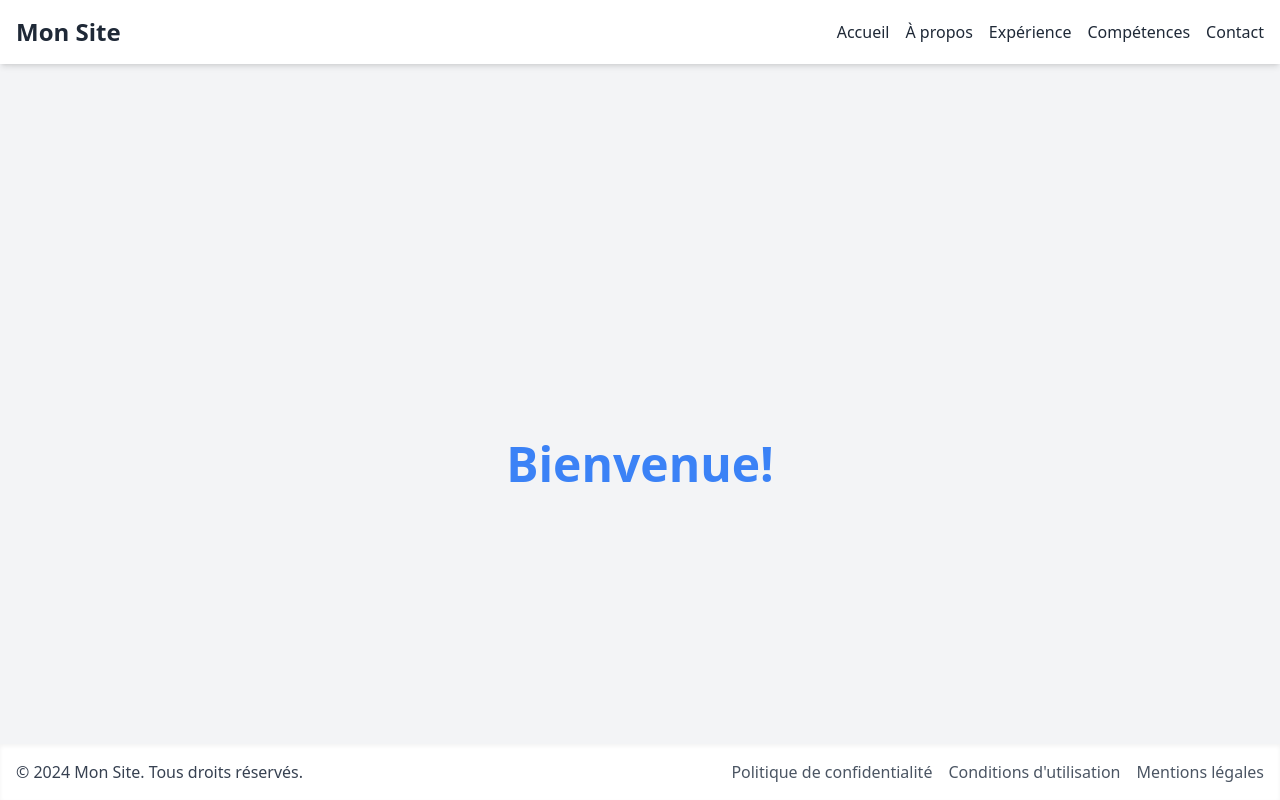
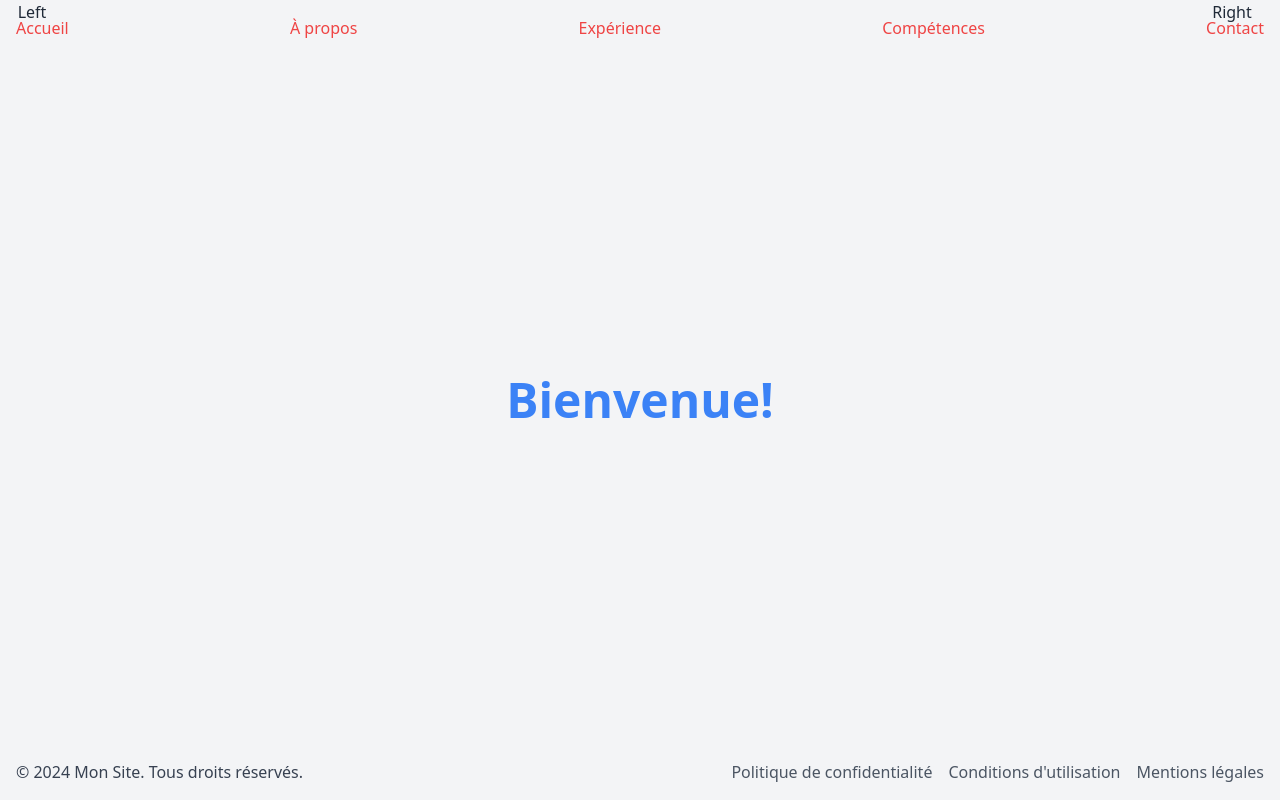
Before and after one commit to JeffSilverface/cv, a Nuxt app: page / in a window 1280 px wide. Built offline with nearby package versions, Linux system fonts and the light colour scheme.

Commit message:
mise en place des composants et des asides

```diff
--- a/app.vue
+++ b/app.vue
@@ -1,108 +1,24 @@
+<script setup lang="ts"></script>
+
 <template>
   <div class="flex flex-col h-screen">
-    <!-- Header fixe -->
-    <header class="fixed top-0 left-0 right-0 bg-white shadow-md z-50">
-      <div class="container mx-auto flex justify-between items-center p-4">
-        <div class="text-2xl font-bold">Mon Site</div>
-        <nav class="space-x-4">
-          <a href="#home" class="text-gray-800 hover:text-blue-500">Accueil</a>
-          <a href="#about" class="text-gray-800 hover:text-blue-500">À propos</a>
-          <a href="#experience" class="text-gray-800 hover:text-blue-500">Expérience</a>
-          <a href="#skills" class="text-gray-800 hover:text-blue-500">Compétences</a>
-          <a href="#contact" class="text-gray-800 hover:text-blue-500">Contact</a>
-        </nav>
-      </div>
+    <header>
+      <Header />
     </header>
 
-    <main class="flex-1 overflow-y-auto mt-16">
-      <section id="home" class="min-h-screen flex items-center justify-center bg-gray-100">
-        <h1 class="text-5xl font-bold text-blue-500">Bienvenue!</h1>
-      </section>
+    <aside><LeftAside /></aside>
+    <aside><RightAside /></aside>
 
-      <section id="about" class="min-h-screen flex items-center justify-center bg-white">
-        <div class="max-w-2xl text-center p-6">
-          <h2 class="text-3xl font-bold mb-4">À propos de moi</h2>
-          <p class="text-lg text-gray-700">
-            Je suis un développeur passionné par la création d'applications web modernes et réactives.
-          </p>
-        </div>
-      </section>
+    <main class="flex-1 snap-y snap-mandatory overflow-y-scroll h-screen">
+      <SectionHome />
+      <SectionAboutMe />
+      <SectionExperience />
+      <SectionSkills />
+      <SectionContact />
+    </main>
 
-      <section id="experience" class="min-h-screen flex items-center justify-center bg-gray-100">
-        <div class="max-w-2xl text-center p-6">
-          <h2 class="text-3xl font-bold mb-4">Expérience et Éducation</h2>
-          <p class="text-lg text-gray-700">
-            J'ai travaillé dans diverses entreprises et j'ai étudié l'informatique à l'université.
-          </p>
-        </div>
-      </section>
-
-      <section id="skills" class="min-h-screen flex items-center justify-center bg-white">
-        <div class="max-w-2xl text-center p-6">
-          <h2 class="text-3xl font-bold mb-4">Compétences</h2>
-          <p class="text-lg text-gray-700">
-            Mes compétences incluent le développement frontend avec Vue.js, Nuxt, et Tailwind CSS.
-          </p>
-        </div>
-      </section>
-
-      <section id="contact" class="min-h-screen flex items-center justify-center bg-gray-100">
-        <div class="max-w-lg w-full p-6 bg-white rounded-lg shadow-md">
-          <h2 class="text-3xl font-bold mb-6 text-center">Contactez-moi</h2>
-          <form @submit.prevent="handleSubmit">
-            <div class="mb-4">
-              <label for="name" class="block text-sm font-medium text-gray-700">Nom</label>
-              <input
-                type="text"
-                id="name"
-                class="mt-1 block w-full border-gray-300 rounded-md shadow-sm focus:ring-indigo-500 focus:border-indigo-500"
-                required
-              />
-            </div>
-            <div class="mb-4">
-              <label for="email" class="block text-sm font-medium text-gray-700">Email</label>
-              <input
-                type="email"
-                id="email"
-                class="mt-1 block w-full border-gray-300 rounded-md shadow-sm focus:ring-indigo-500 focus:border-indigo-500"
-                required
-              />
-            </div>
-            <div class="mb-4">
-              <label for="message" class="block text-sm font-medium text-gray-700">Message</label>
-              <textarea
-                id="message"
-                rows="4"
-                class="mt-1 block w-full border-gray-300 rounded-md shadow-sm focus:ring-indigo-500 focus:border-indigo-500"
-                required
-              ></textarea>
-            </div>
-            <div class="text-center">
-              <button type="submit" class="bg-indigo-600 text-white px-4 py-2 rounded-md hover:bg-indigo-700">
-                Envoyer
-              </button>
-            </div>
-          </form>
-        </div>
-      </section>
-    </main>
-    <footer class="bg-white shadow-inner mt-auto">
-      <div class="container mx-auto py-4 px-4 flex justify-between items-center">
-        <div class="text-gray-700">&copy; 2024 Mon Site. Tous droits réservés.</div>
-        <div class="flex space-x-4">
-          <a href="#" class="text-gray-600 hover:text-blue-500">Politique de confidentialité</a>
-          <a href="#" class="text-gray-600 hover:text-blue-500">Conditions d'utilisation</a>
-          <a href="#" class="text-gray-600 hover:text-blue-500">Mentions légales</a>
-        </div>
-      </div>
+    <footer>
+      <Footer />
     </footer>
   </div>
 </template>
-
-<script setup lang="ts">
-const handleSubmit = () => {
-  alert('Formulaire soumis!')
-}
-</script>
-
-<style></style>
--- /dev/null
+++ b/components/Footer.vue
@@ -0,0 +1,14 @@
+<script setup lang="ts"></script>
+
+<template>
+  <div class="fixed bottom-0 left-0 right-0 bg-transparent z-10">
+    <div class="container mx-auto py-4 px-4 flex justify-between items-center">
+      <div class="text-gray-700">&copy; 2024 Mon Site. Tous droits réservés.</div>
+      <div class="flex space-x-4">
+        <a href="#" class="text-gray-600 hover:text-blue-500">Politique de confidentialité</a>
+        <a href="#" class="text-gray-600 hover:text-blue-500">Conditions d'utilisation</a>
+        <a href="#" class="text-gray-600 hover:text-blue-500">Mentions légales</a>
+      </div>
+    </div>
+  </div>
+</template>
--- /dev/null
+++ b/components/Header.vue
@@ -0,0 +1,20 @@
+<script setup lang="ts">
+const scrollToSection = (id: string) => {
+  const section = document.getElementById(id)
+  if (section) {
+    section.scrollIntoView({ behavior: 'smooth' })
+  }
+}
+</script>
+
+<template>
+  <div class="fixed top-0 left-0 right-0 bg-transparent z-10">
+    <div class="container mx-auto flex justify-between items-center p-4">
+      <a @click="scrollToSection('home')" class="text-red-500 cursor-pointer">Accueil</a>
+      <a @click="scrollToSection('about')" class="text-red-500 cursor-pointer">À propos</a>
+      <a @click="scrollToSection('experience')" class="text-red-500 cursor-pointer"> Expérience </a>
+      <a @click="scrollToSection('skills')" class="text-red-500 cursor-pointer"> Compétences </a>
+      <a @click="scrollToSection('contact')" class="text-red-500 cursor-pointer">Contact</a>
+    </div>
+  </div>
+</template>
--- /dev/null
+++ b/components/LeftAside.vue
@@ -0,0 +1,5 @@
+<script setup lang="ts"></script>
+
+<template>
+  <div class="w-16 bg-transparent h-screen fixed top-0 left-0 flex justify-center">Left</div>
+</template>
--- /dev/null
+++ b/components/RightAside.vue
@@ -0,0 +1,5 @@
+<script setup lang="ts"></script>
+
+<template>
+  <div class="w-16 bg-transparent h-screen fixed top-0 right-4 flex justify-center">Right</div>
+</template>
--- /dev/null
+++ b/components/SectionAboutMe.vue
@@ -0,0 +1,12 @@
+<script setup lang="ts"></script>
+
+<template>
+  <section id="about" class="snap-start min-h-screen flex items-center justify-center bg-white">
+    <div class="max-w-2xl text-center p-6">
+      <h2 class="text-3xl font-bold mb-4">À propos de moi</h2>
+      <p class="text-lg text-gray-700">
+        Je suis un développeur passionné par la création d'applications web modernes et réactives.
+      </p>
+    </div>
+  </section>
+</template>
--- /dev/null
+++ b/components/SectionContact.vue
@@ -0,0 +1,47 @@
+<script setup lang="ts">
+const handleSubmit = () => {
+  alert('Formulaire soumis!')
+}
+</script>
+
+<template>
+  <section id="contact" class="snap-start min-h-screen flex items-center justify-center bg-gray-100">
+    <div class="max-w-lg w-full p-6 bg-white rounded-lg shadow-md">
+      <h2 class="text-3xl font-bold mb-6 text-center">Contactez-moi</h2>
+      <form @submit.prevent="handleSubmit">
+        <div class="mb-4">
+          <label for="name" class="block text-sm font-medium text-gray-700">Nom</label>
+          <input
+            type="text"
+            id="name"
+            class="mt-1 block w-full border-gray-300 rounded-md shadow-sm focus:ring-indigo-500 focus:border-indigo-500"
+            required
+          />
+        </div>
+        <div class="mb-4">
+          <label for="email" class="block text-sm font-medium text-gray-700">Email</label>
+          <input
+            type="email"
+            id="email"
+            class="mt-1 block w-full border-gray-300 rounded-md shadow-sm focus:ring-indigo-500 focus:border-indigo-500"
+            required
+          />
+        </div>
+        <div class="mb-4">
+          <label for="message" class="block text-sm font-medium text-gray-700">Message</label>
+          <textarea
+            id="message"
+            rows="4"
+            class="mt-1 block w-full border-gray-300 rounded-md shadow-sm focus:ring-indigo-500 focus:border-indigo-500"
+            required
+          ></textarea>
+        </div>
+        <div class="text-center">
+          <button type="submit" class="bg-indigo-600 text-white px-4 py-2 rounded-md hover:bg-indigo-700">
+            Envoyer
+          </button>
+        </div>
+      </form>
+    </div>
+  </section>
+</template>
--- /dev/null
+++ b/components/SectionExperience.vue
@@ -0,0 +1,12 @@
+<script setup lang="ts"></script>
+
+<template>
+  <section id="experience" class="snap-start min-h-screen flex items-center justify-center bg-gray-100">
+    <div class="max-w-2xl text-center p-6">
+      <h2 class="text-3xl font-bold mb-4">Expérience et Éducation</h2>
+      <p class="text-lg text-gray-700">
+        J'ai travaillé dans diverses entreprises et j'ai étudié l'informatique à l'université.
+      </p>
+    </div>
+  </section>
+</template>
--- /dev/null
+++ b/components/SectionHome.vue
@@ -0,0 +1,7 @@
+<script setup lang="ts"></script>
+
+<template>
+  <section id="home" class="snap-start min-h-screen flex items-center justify-center bg-gray-100">
+    <h1 class="text-5xl font-bold text-blue-500">Bienvenue!</h1>
+  </section>
+</template>
--- /dev/null
+++ b/components/SectionSkills.vue
@@ -0,0 +1,12 @@
+<script setup lang="ts"></script>
+
+<template>
+  <section id="skills" class="snap-start min-h-screen flex items-center justify-center bg-white">
+    <div class="max-w-2xl text-center p-6">
+      <h2 class="text-3xl font-bold mb-4">Compétences</h2>
+      <p class="text-lg text-gray-700">
+        Mes compétences incluent le développement frontend avec Vue.js, Nuxt, et Tailwind CSS.
+      </p>
+    </div>
+  </section>
+</template>
```
